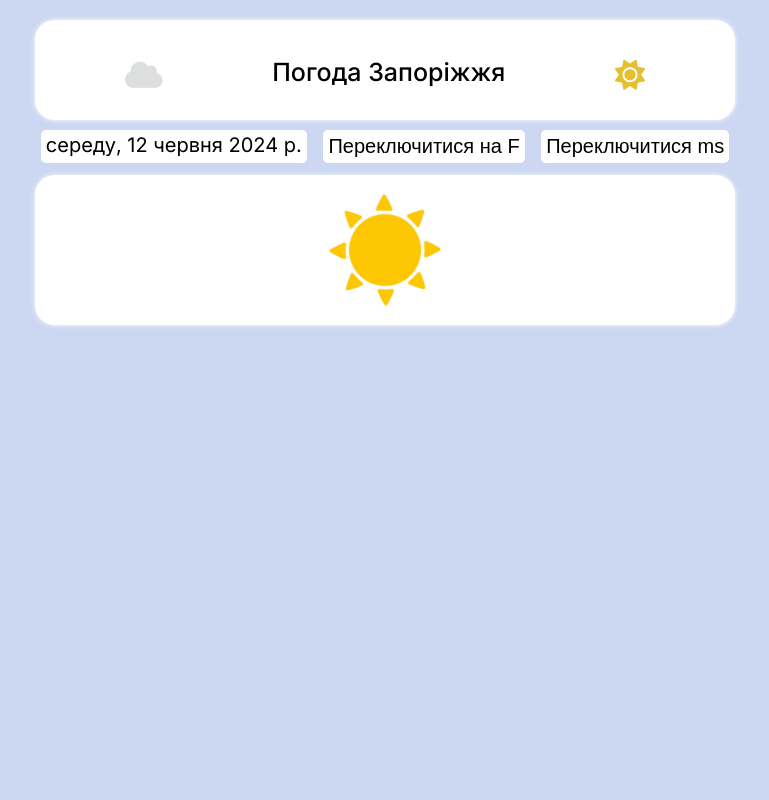
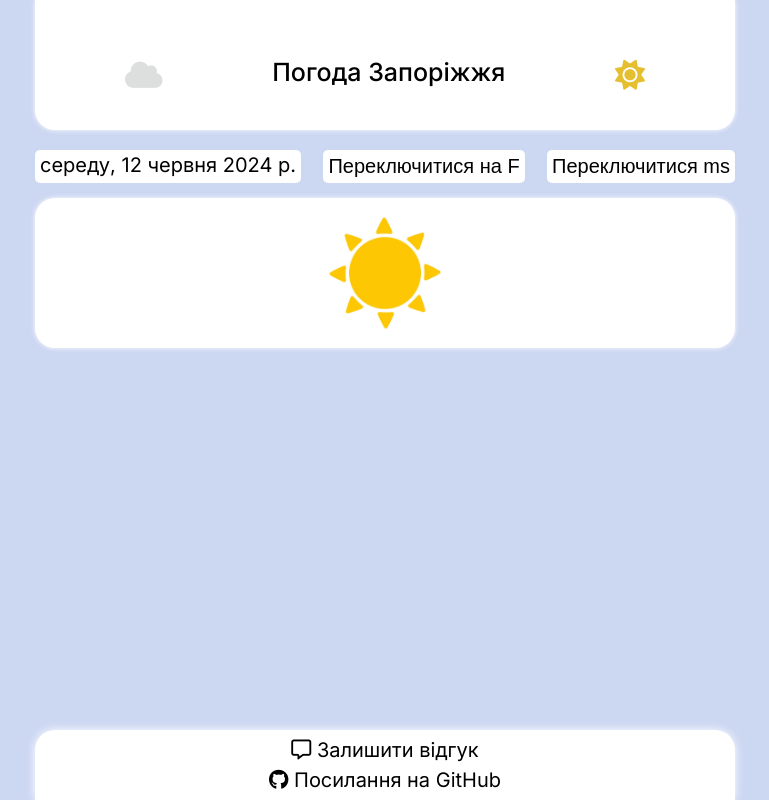
Before and after one commit to ArtyomHloba/Practise2, a plain HTML site: page index.html in a window 1280 px wide. Shown: the whole page, without its empty margins (255-1024 px from the left). Drawn offline with Linux system fonts and the light colour scheme; no server answers.

Commit message:
Fix verstka + add footer to end + add content to footer

```diff
--- a/assets/css/style.css
+++ b/assets/css/style.css
@@ -5,16 +5,23 @@
   body{
     background-color: #ccd7f2;
     font-family: 'Inter', sans-serif;
+
+    display: flex;
+    flex-direction: column;
+    min-height: 100vh;
   }
 
   /* Header section========================================================*/
   .header-page{
     max-width: 700px;
     min-width: 600px;
-    height: 100px;
+    width: 100%;
+
+    min-height: 100px;
     margin: 0 auto;
     background-color: #ffff;
-    border-radius: 20px;
+    border-bottom-left-radius: 20px;
+    border-bottom-right-radius: 20px ;
     box-shadow: 0 0 5px #ffff;
   }
 
@@ -55,12 +62,6 @@
 
   .pic-sun:hover{
     color: gold;
-  }
-
-  .after-head-container{
-    display: flex;
-    justify-content: space-around;
-    gap: 5px;
   }
 
   .speedBtn,
@@ -105,14 +106,19 @@
 
   .main-page{
     max-width: 700px;
+    min-width: 600px;
+    width: 100%;
     margin: 0 auto;
-    margin-top: 55px;
-    background-color: #ffff;
-    border-radius: 20px;
-    box-shadow: 0 0 5px #ffff;
+    margin-top: 20px;
   }
 
-  .main-page-container{
+  .after-head-container{
+    display: flex;
+    justify-content: space-between;
+    gap: 5px;
+  }
+
+  .temperatura-container{
     display: flex;
     flex-direction: column;
     gap: 10px;
@@ -122,8 +128,16 @@
     display: flex;
     justify-content: center;
     align-items: center;
+    margin-top: 15px;
   }
 
+  .temperatura-container,
+  .weather-card{
+    background-color: #ffff;
+    box-shadow: 0 0 5px #fff;
+    border-radius: 20px;
+
+  }
   .pic-about-weather{
     height: 150px;
     width: 150px;
@@ -148,13 +162,36 @@
 
   .footer-page{
     max-width: 700px;
+    min-width: 600px;
+    width: 100%;
+
     margin: 0 auto;
+    margin-top: auto;
+
     background-color: #ffff;
-    border-radius: 20px;
-    box-shadow: 0 0 5px #ffff;
-
+    border-top-left-radius: 20px;
+    border-top-right-radius: 20px ;
+    box-shadow: 0 0 10px #ffff;
   }
 
   .footer-page-container{
-    margin-top: 50px;
+    display: flex;
+    flex-direction: column;
+    align-items: center;
+    text-align: center;
+    gap: 10px;
+    padding: 10px;
   }
+
+  .link-git-hub,
+  .response-message{
+    text-decoration: none;
+    color: black;
+    font-size: 20px;
+    transition: 0.3s;
+  }
+
+  .link-git-hub:hover,
+  .response-message:hover{
+    color: #94b8ff;
+  }
--- a/assets/js/index.js
+++ b/assets/js/index.js
@@ -34,7 +34,6 @@ function switchTemperatureUnit(){
     .then(response => response.json())
     .then(data => generateWeather(data))
     .catch(err => console.log(err));
-
 }
 
 
@@ -59,7 +58,7 @@ function generateWeather({
 
     currentWindspeedEl.textContent = `Швидкість вітру: ${windspeed} ${windUnit}`;
 
-    currentTimeZoneEl.textContent = `Місто: ${timezone}`;
+    currentTimeZoneEl.textContent = `Місце розташування: ${timezone}`;
 
 }
 
--- a/index.html
+++ b/index.html
@@ -10,7 +10,7 @@
     <link rel="stylesheet" href="https://cdnjs.cloudflare.com/ajax/libs/font-awesome/6.5.2/css/all.min.css" integrity="sha512-SnH5WK+bZxgPHs44uWIX+LLJAJ9/2PkPKZ5QiAj6Ta86w+fsb2TkcmfRyVX3pBnMFcV7oQPJkl9QevSCWr3W6A==" crossorigin="anonymous" referrerpolicy="no-referrer" />
     <link rel="stylesheet" href="./assets/css/style.css">
     <script defer src="./assets/js/index.js"></script>
-    <title>Weather</title>
+    <title>WeatherZp</title>
 </head>
 <body>
     <header class="header-page">
@@ -20,24 +20,31 @@
             <h1 class="head-line">Погода Запоріжжя</h1>
             <a class="pic-sun" href="#"><i class="fa-solid fa-sun"></i></a>
         </div>
+    </header>
+
+    <main class="main-page">
+
         <div class="after-head-container">
             <h2 class="real-time"></h2>
             <button class="tempunitBtn"></button>
             <button class="speedBtn"></button>
         </div>
-    </header>
-    <main class="main-page">
+
         <div class="weather-card">
             <img class="pic-about-weather" src="./assets/img/sun.jpg" alt="sun">
-            <div class="main-page-container">
+
+            <div class="temperatura-container">
                 <p class="temperatura"></p>
                 <p class="speed"></p>
                 <p class="location"></p>
             </div>
         </div>
     </main>
+
     <footer class="footer-page">
         <div class="footer-page-container">
+            <a class="response-message" href="mailto:artemgloba2gmail.com@example.com"><i class="fa-regular fa-message"></i> Залишити відгук</a>
+            <a class="link-git-hub" href="https://github.com/ArtyomHloba/Practise2.git"><i class="fa-brands fa-github"></i> Посилання на GitHub</a>
         </div>
     </footer>
 </body>
```
